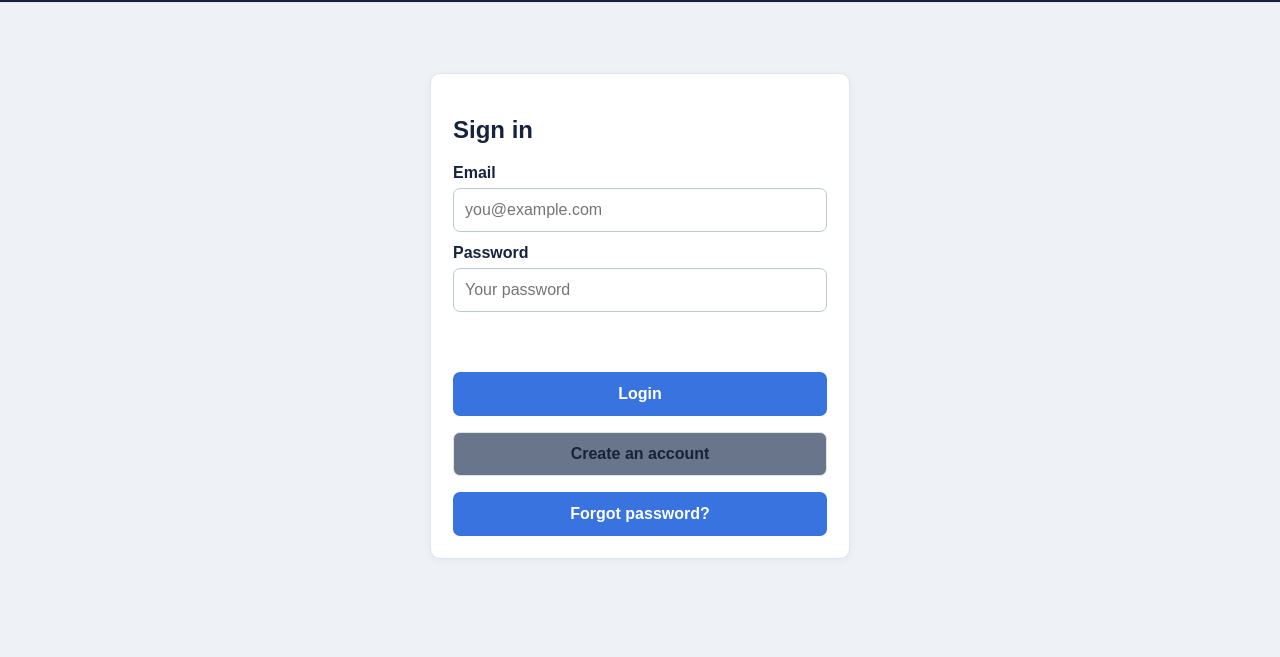
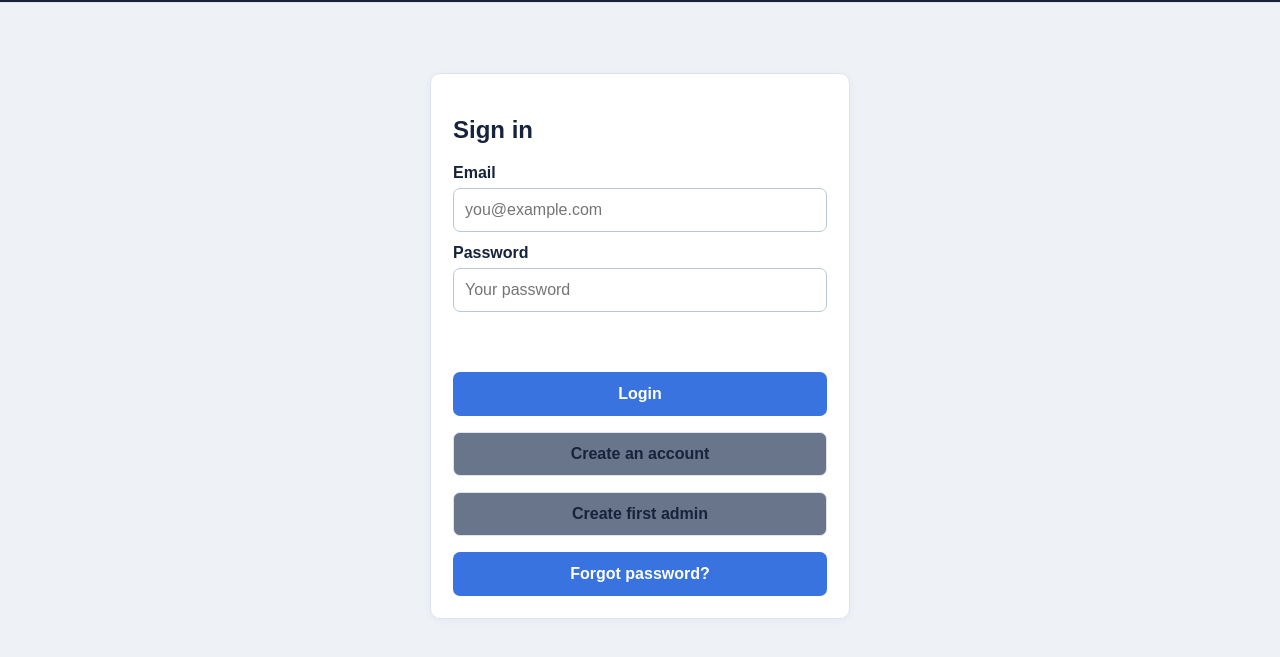
Before and after one commit to kalebkwame/Dashboard-Review-Portal-, a plain HTML site: page static/index.html in a window 1280 px wide. Shown: the part 67-724 px from the top of the page. Drawn offline with Linux system fonts and the light colour scheme.

Commit message:
Restore create-first-admin button

```diff
--- a/static/index.html
+++ b/static/index.html
@@ -62,6 +62,7 @@
       <p id="loginError" class="error"></p>
       <button id="loginButton">Login</button>
       <button id="toggleRegisterButton" type="button" class="secondary auth-toggle">Create an account</button>
+      <button id="bootstrapAdminButton" type="button" class="secondary auth-toggle">Create first admin</button>
       <button id="forgotPasswordButton" type="button" class="text-button">Forgot password?</button>
     </section>
 
```
